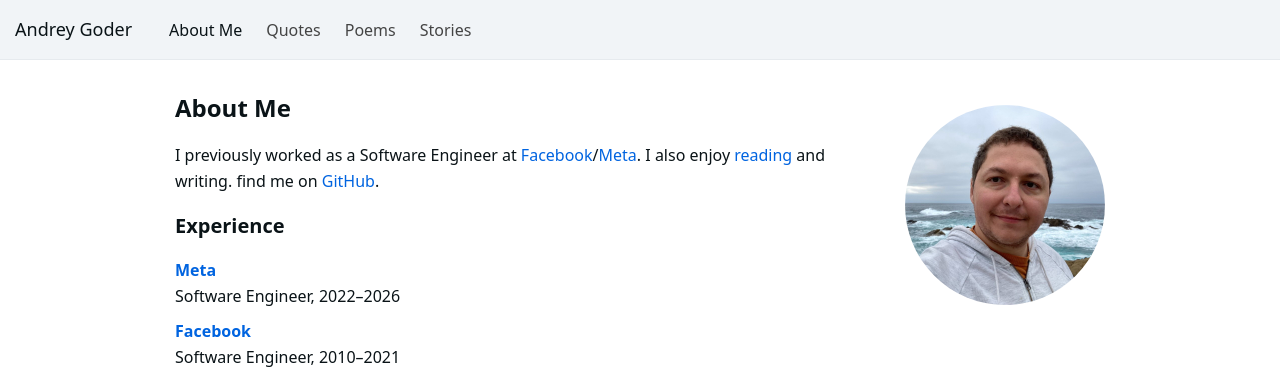
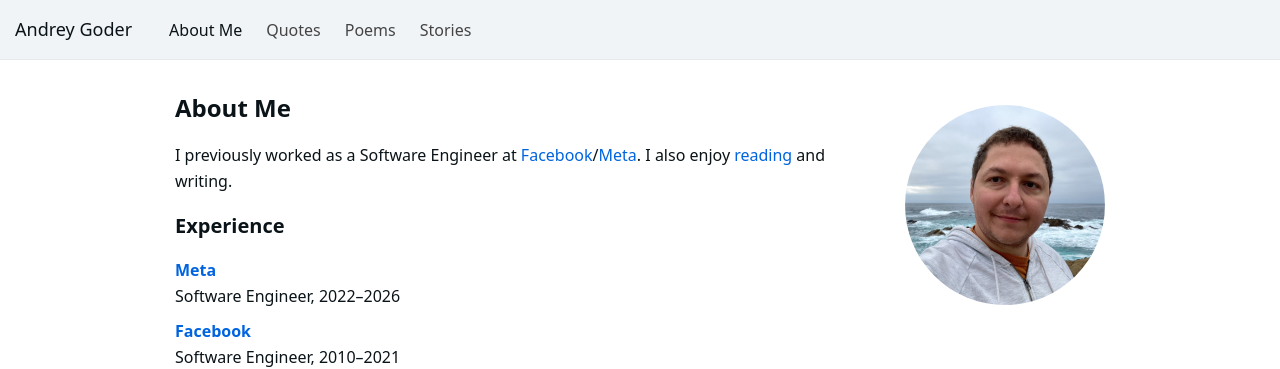
Before and after one commit to czarandy/czarandy.github.io, a Jekyll site: the page built from index.html, in a window 1280 px wide. Shown: the top 369 px of the page. Built offline with Jekyll 4.4.1, drawn with Linux system fonts in a browser that asks for light colours.

Commit message:
Update index.html

```diff
--- a/index.html
+++ b/index.html
@@ -10,8 +10,7 @@
 <p>
   I previously worked as a Software Engineer at
   <a href="https://www.facebook.com/">Facebook</a>/<a href="https://www.meta.com/">Meta</a>. I also enjoy
-  <a href="https://github.com/czarandy/reading">reading</a> and writing. find me on
-  <a href="https://github.com/czarandy">GitHub</a>.
+  <a href="https://github.com/czarandy/reading">reading</a> and writing.
 </p>
 <div>
   <h2 class="experience-header">Experience</h2>
```
